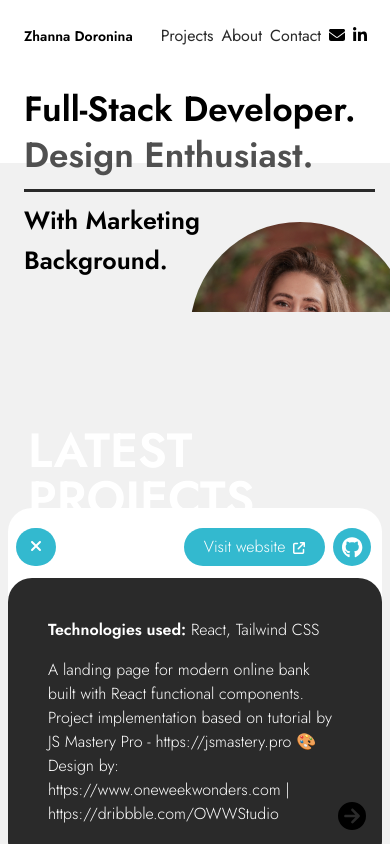
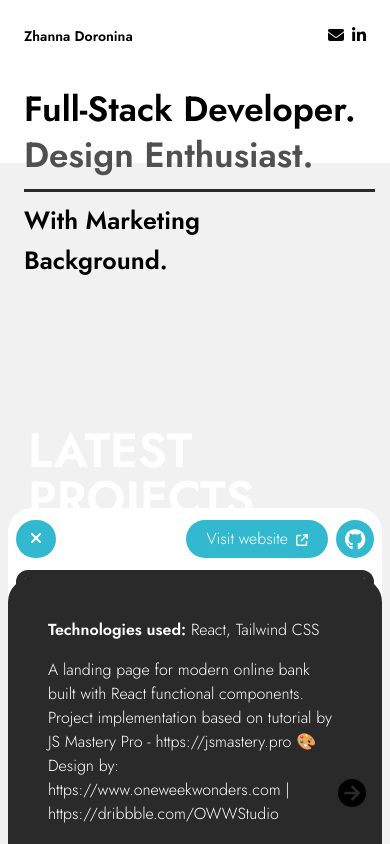
Before and after one commit to jane-doronina/react-portfolio, a React (Vite) app: page /projects/hoobank in a window 390 px wide. Both pictures are taken after a click on the button "Info". Shown: the top 844 px of the page. Built offline with nearby package versions, Linux system fonts and the light colour scheme.

Commit message:
fix: change styling for Projects on mobile - tested in Chrome and Safari

```diff
--- a/src/components/Banner.jsx
+++ b/src/components/Banner.jsx
@@ -1,7 +1,7 @@
 import avatar from "../assets/avatar.jpg";
 
 const Banner = () => (
-  <header className="pt-[40px] md:pt-[80px] relative overflow-x-hidden">
+  <header className="pt-[40px] md:pt-[80px] relative overflow-x-hidden z-[20]">
     <div className='container px-6 md:px-0 flex flex-col md:flex-row md:items-center md:justify-between'>
       <div className="animated-title w-[80vw] h-[200px] md:h-[300px] text-[35px] md:text-[60px] font-bold z-[3]">
         <div className="text-top h-[50%] top-0 border-b-[3px] md:border-b-4 border-b-darkGrey">
@@ -14,7 +14,7 @@ const Banner = () => (
           <div className="absolute py-[2vmin] px-0 text-[25px] md:text-[50px] leading-[40px] md:leading-[50px]">With Marketing <br className="md:hidden"/>Background.</div>
         </div>
       </div>
-      <img src={avatar} alt="Jane Doronina photo" className="absolute right-[-20px] bottom-[-130px] z-[0] rounded-full md:rounded-none md:static w-[220px] h-[220px] md:w-[480px] md:h-[520px] object-top object-cover z-[1]"/>
+      <img src={avatar} alt="Jane Doronina photo" className="hidden md:block absolute right-[-20px] bottom-[-130px] z-[0] rounded-full md:rounded-none md:static w-[220px] h-[220px] md:w-[480px] md:h-[520px] object-top object-cover z-[999]"/>
     </div>
     <div className='bg-white w-[100vw] h-[38%] md:h-[68%] absolute left-0 top-0 z-[0]'/>
   </header>
--- a/src/components/InfoWindow.jsx
+++ b/src/components/InfoWindow.jsx
@@ -1,7 +1,7 @@
-const InfoWindow = ({project, visibility}) => {
+const InfoWindow = ({project, visible}) => {
   const { techStack, description } = project;
   return (
-    <div className={`rounded-3xl w-[100%] md:w-[70%] bg-darkGrey text-white p-10 absolute top-[70px] left-0 md:left-[20px] z-[5] ${visibility} font-light`}>
+    <div className={`rounded-3xl w-[100%] md:w-[70%] bg-darkGrey text-white p-10 absolute top-[70px] left-0 md:left-[20px] z-[5] ${visible ? "block" : "hidden"} font-light`}>
       <p><span className="font-bold">Technologies used:</span> {techStack}</p>
       <p className="mt-4">{description}</p>
     </div>
--- a/src/components/Navbar.jsx
+++ b/src/components/Navbar.jsx
@@ -7,8 +7,8 @@ const Navbar = () => {
     <nav className="bg-white py-6">
       <div className='container px-6 md:px-0 flex justify-between items-center'>
         <h3 className='font-jost font-bold text-sm md:text-lg'>Zhanna Doronina</h3>
-        <div className="flex w-[60%] md:w-[30%] justify-between">
-          <ul className='list-none flex justify-end items-center'>
+        <div className="flex md:w-[30%] justify-between">
+          <ul className='list-none hidden md:flex justify-end items-center'>
             <li className='mr-2 md:mr-6 last:mr-0 nav-link'><a href="#projects" className="scroll-smooth">Projects</a></li>
             <li className='mr-2 md:mr-6 last:mr-0 nav-link'><a href="#about" className="scroll-smooth">About</a></li>
             <li className='mr-2 md:mr-6 last:mr-0 nav-link'><a href="#contact-me" className="scroll-smooth">Contact</a></li>
@@ -18,7 +18,7 @@ const Navbar = () => {
               <FontAwesomeIcon icon={faEnvelope} className="mr-2 md:mr-5 icon" />
             </a>
             <a href="https://www.linkedin.com/in/zhanna-doronina" className="icon-link" target="_blank" rel="noreferrer">
-              <FontAwesomeIcon icon={faLinkedinIn} className="mr-5 icon"/>
+              <FontAwesomeIcon icon={faLinkedinIn} className="mr-0 md:mr-5 icon"/>
             </a>
           </div>
         </div>
--- a/src/components/Projects.jsx
+++ b/src/components/Projects.jsx
@@ -22,26 +22,26 @@ const Projects = () => {
     window.open(link);
   }
 
-  const infoClassName = infoIsOpen ? 'info info-visible' : 'info';
-
   return (
-    <section id="projects" className="w-full bg-lightGrey h-[100vh] mt-[100px] md:mt-0">
+    <section id="projects" className="w-full bg-lightGrey md:h-[100vh] mt-[100px] md:mt-0 z-[1]">
       <div className="container px-2 md:px-0 mt-0 md:mt-[50px]">
         <h2 className="text-5xl md:text-7xl text-white uppercase font-bold relative bottom-[-15px] z-[0] ml-5">Latest projects</h2>
-        <div className="bg-white rounded-3xl w-[100%] h-[80vh] z-[1] relative flex flex-col-reverse md:flex-row">
+        <div className="bg-white rounded-3xl w-[100%] md:h-[80vh] z-[1] relative flex flex-col-reverse md:flex-row">
           <div className="w-[100%] md:w-[30%] h-[40vh] md:h-[100%] grid grid-cols-2 md:block rounded-b-3xl md:rounded-l-3xl bg-darkGrey md:py-10 md:px-3">
             {projects.map(project => <MenuItem key={project.id} project={project} selected={project === selectedProject}/>)}
           </div>
-          <div className="w-[100%] md:w-[70%] h-[40vh] md:h-[100%] relative px-2 md:px-14 flex justify-center items-center">
-            <div className="absolute left-2 top-0 md:left-[20px] w-[95%] flex justify-between py-5">
+          <div className="w-[100%] md:w-[70%] h-[100%] flex flex-col relative px-2 md:px-14">
+            <div className="w-[100%] flex justify-between py-3 md:py-5">
               <Button text={infoIsOpen ? <FontAwesomeIcon icon={faXmark} className="font-light" /> : "Info" } padding={infoIsOpen ? "px-[14px]" : "px-[20px]" } bg={selectedProject.color} onClick={openInfoHandler}/>
               <div className="flex">
                 <Button text="Visit website" padding="px-[20px]" icon={faArrowUpRightFromSquare} bg={selectedProject.color} onClick={() => externalLinkHandler(selectedProject.url)}/>
                 { selectedProject.github && (<div className={`ml-2 h-[38px] w-[38px] flex justify-center items-center ${selectedProject.color} text-[21px] rounded-full cursor-pointer button-transition`}><FontAwesomeIcon icon={faGithub} onClick={() => externalLinkHandler(selectedProject.github)} /></div>)}
               </div>
             </div>
-            <InfoWindow project={selectedProject} visibility={infoClassName} />
+            <InfoWindow project={selectedProject} visible={infoIsOpen} />
+            <div className="flex-grow flex items-center justify-center">
             <Screenshots key={projectId} images={selectedProject.images}/>
+            </div>
           </div>
         </div>
       </div>
--- a/src/components/Screenshots.jsx
+++ b/src/components/Screenshots.jsx
@@ -41,7 +41,7 @@ const Screenshots = ({ images }) => {
     <>
       <div
         id="screenshots-section"
-        className="h-[100%] w-[100%] mt-4 md:mt-0 mx-auto flex items-center overflow-hidden scroll-smooth screenshots px-0"
+        className="w-[100%] h-[100%] md:h-[100%] pb-12 md:grow md:mt-4 md:mt-0 mx-auto flex items-center overflow-hidden scroll-smooth screenshots px-0"
       >
       {images.map((image, index) => (
         <Screenshot key={index} image={image} active={index === currentImage} />
--- a/src/index.css
+++ b/src/index.css
@@ -121,15 +121,6 @@ a {
   transition: padding 0.5s ease, background-color 0.8s ease;
 }
 
-.info {
-  opacity: 0;
-  transition: opacity 0.5s ease;
-}
-
-.info-visible {
-  opacity: 1;
-}
-
 .animate-image {
   animation: appear 1.2s ease-in-out;
   transition: opacity 0.3s ease;
```
